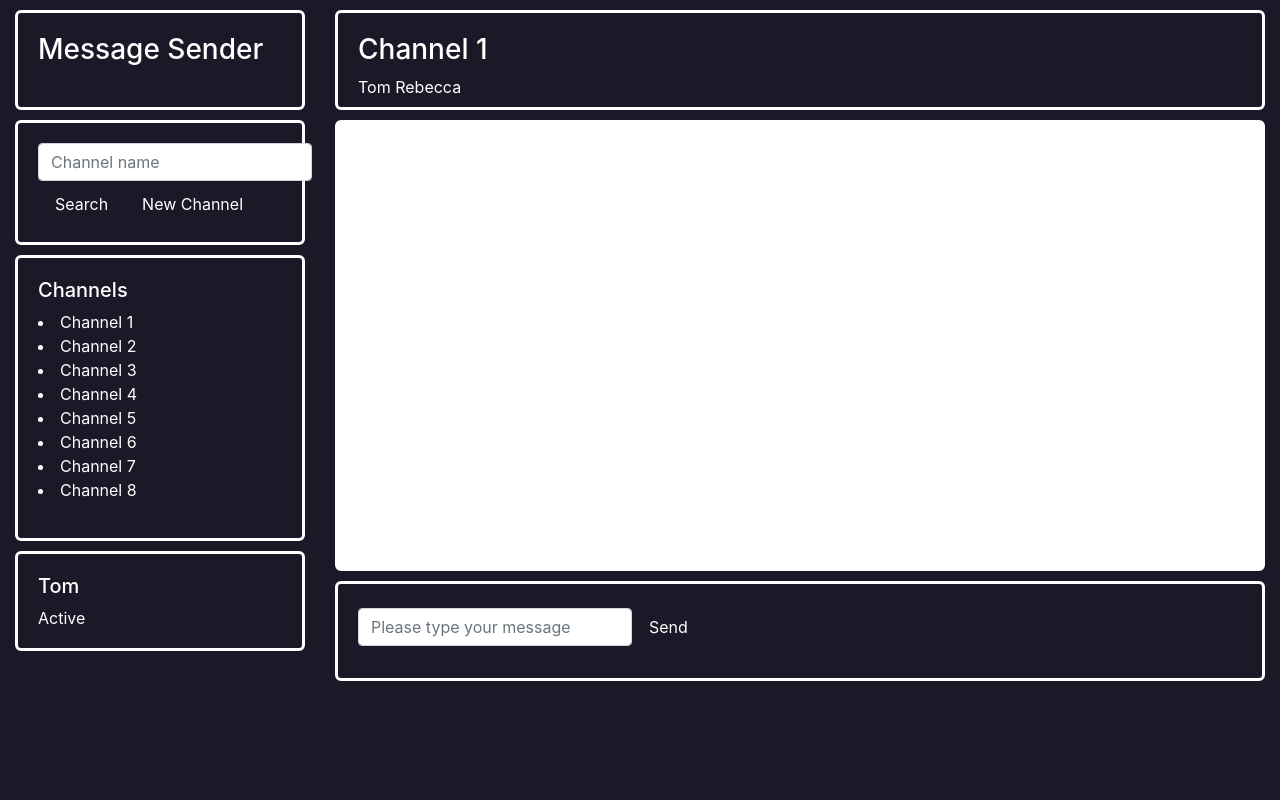
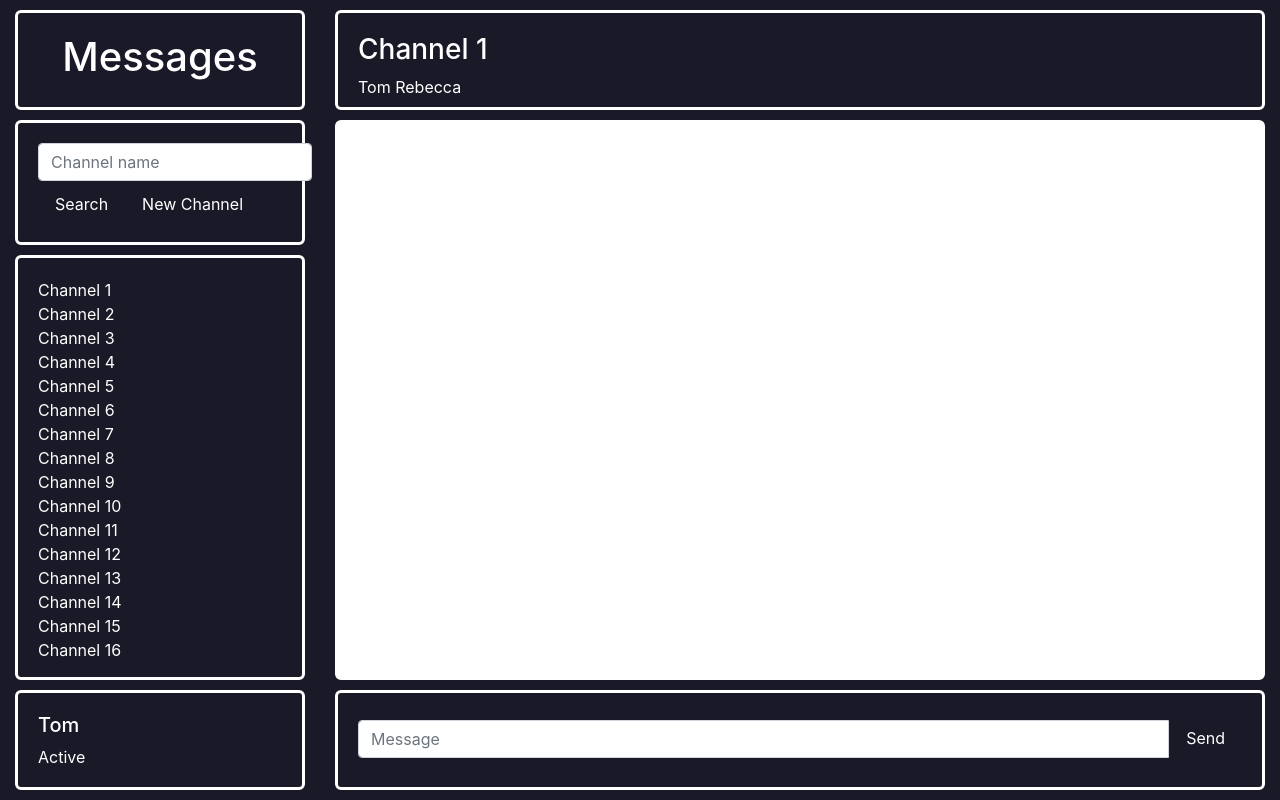
Before and after one commit to tomdevalk1997/project2, a Flask app: page / in a window 1280 px wide. Run offline with Flask 2, Linux system fonts and the light colour scheme; some libraries are stand-ins or nearby versions.

Commit message:
Styling ongeveer af

```diff
--- a/application.py
+++ b/application.py
@@ -8,13 +8,13 @@ from sqlalchemy import create_engine
 from sqlalchemy.orm import scoped_session, sessionmaker
 from flask import request
 import requests
-import json
-import datetime
 #from flask_socketio import SocketIO, emit
 
 app = Flask(__name__)
 app.config["SECRET_KEY"] = os.getenv("SECRET_KEY")
 #socketio = SocketIO(app)
+
+# messages = {"yes": 0, "no": 0, "maybe": 0}
 
 @app.route("/")
 def index():
@@ -22,5 +22,11 @@ def index():
     status = "Active"
     members = ["Tom", "Rebecca"]
     channel_title = "Channel 1"
-    channels = ["Channel 1", "Channel 2", "Channel 3", "Channel 4", "Channel 5", "Channel 6", "Channel 7", "Channel 8"]
+    channels = ["Channel 1", "Channel 2", "Channel 3", "Channel 4", "Channel 5", "Channel 6", "Channel 7", "Channel 8", "Channel 9", "Channel 10", "Channel 11", "Channel 12", "Channel 13", "Channel 14", "Channel 15", "Channel 16"]
     return render_template("index.html", display_name=display_name, status=status, channel_title=channel_title, channels=channels, members=members)
+
+# @socketio.on("send message")
+# def send_message(data):
+#     selection = data["selection"]
+#     votes[selection] += 1
+#     emit("vote totals", votes, broadcast=True)
--- a/static/styles.css
+++ b/static/styles.css
@@ -2,20 +2,22 @@ body {
   background-color: #191927;
 }
 
+h1 {
+  text-align: center;
+}
+
 a {
   color: white;
+  text-decoration: none;
 }
 
 a:hover {
   color: #616180;
-}
-
-input {
-  width: calc(100% - 50px);
+  text-decoration: none;
 }
 
 ul {
-  list-style-position: inside;
+  list-style-type: none;
   padding-left: 0;
 }
 
@@ -30,8 +32,8 @@ ul {
 
 #channel-list-field {
   color: white;
-  height: calc(100% - 220px);
-  overflow: scroll;
+  height: calc(100vh - 375px);
+  overflow-y: scroll;
 }
 
 #new-channel-field {
@@ -67,7 +69,15 @@ ul {
 
 #channel {
   background-color: white;
-  height: calc(100% - 200px);
+  height: calc(100vh - 240px);
+}
+
+#send-message {
+  margin-top: 7px;
+}
+
+#message-input {
+  margin-top: 7px;
 }
 
 /*# sourceMappingURL=styles.css.map */
--- a/static/styles.scss
+++ b/static/styles.scss
@@ -6,20 +6,22 @@ body {
   background-color: $color_primary;
 }
 
+h1 {
+  text-align: center;
+}
+
 a {
   color: $color-primary-text;
+  text-decoration: none;
 }
 
 a:hover {
   color: $color_primary_hover;
-}
-
-input {
-  width: calc(100% - 50px);
+  text-decoration: none;
 }
 
 ul{
-  list-style-position: inside;
+  list-style-type:none;
   padding-left: 0;
 }
 
@@ -34,9 +36,10 @@ ul{
 
 #channel-list-field {
   color: $color-primary-text;
-  height: calc(100% - 220px);
-  overflow: scroll;
+  height: calc(100vh - 375px);
+  overflow-y: scroll;
 }
+
 
 #new-channel-field {
   height: 125px;
@@ -71,5 +74,13 @@ ul{
 
 #channel {
   background-color: $color-primary-text;
-  height: calc(100% - 200px);
+  height: calc(100vh - 240px);
 }
+
+#send-message {
+  margin-top: 7px;
+}
+
+#message-input {
+  margin-top: 7px;
+}
--- a/templates/index.html
+++ b/templates/index.html
@@ -1,7 +1,7 @@
 <!DOCTYPE html>
 <html>
     <head>
-        <title>Message Sender</title>
+        <title>Messages</title>
         <link rel="stylesheet" href="https://stackpath.bootstrapcdn.com/bootstrap/4.4.1/css/bootstrap.min.css" integrity="sha384-Vkoo8x4CGsO3+Hhxv8T/Q5PaXtkKtu6ug5TOeNV6gBiFeWPGFN9MuhOf23Q9Ifjh" crossorigin="anonymous">
         <link rel="stylesheet" href="/static/styles.css">
     </head>
@@ -10,7 +10,7 @@
         <div class="row">
           <div id="full-left-column" class="col-sm-3 left-column" style="height:100%">
             <div id="channel-info-field" class="element title-bar">
-              <h3>Message Sender</h3>
+              <h1>Messages</h1>
             </div>
             <div id="new-channel-field" class="element">
               <form class="form-inline" action="" method="post">
@@ -20,8 +20,7 @@
               </form>
             </div>
             <div id="channel-list-field" class="element">
-              <h5>Channels</h5>
-              <ul id="channel-list">
+              <ul>
                 {% for channel in channels %}
                   <li><a href="#">{{ channel }}</a></li>
                 {% endfor %}
@@ -42,10 +41,10 @@
             <div id="channel" class="element">
             </div>
             <div id="message-input-bar" class="title-bar element">
-              <form class="form-inline" action="" method="post">
-                <input class="form-control" name="message" type="message" placeholder="Please type your message">
-                <button class="btn btn-primary" type="send">Send</button>
-              </form>
+              <div id="input-form" class="input-group">
+                <input id="message-input" type="text" class="form-control" placeholder="Message">
+                <button id="send-message" class="btn" type="button">Send</button>
+              </div>
             </div>
           </div>
         </div>
```
Also changed, not shown: static/index.js (added, +24 -0 lines), 1 other file.
